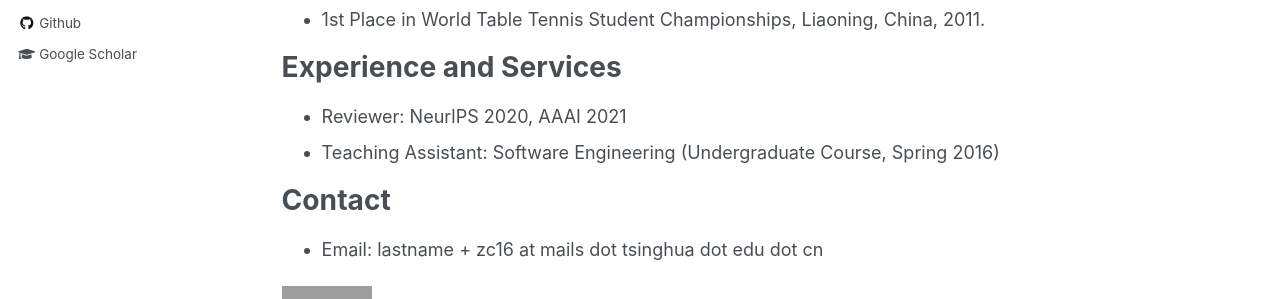
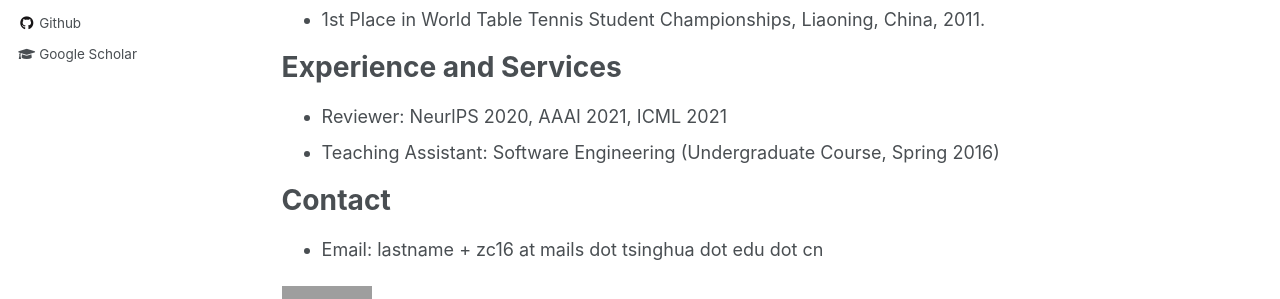
Before and after one commit to LinZichuan/linzichuan.github.io, a Jekyll site: the page built from _pages/about.md, in a window 1280 px wide and 900 px high, scrolled down 2042 px. Shown: the part 380-679 px from the top of the window. Built offline with Jekyll 4.4.1, drawn with Linux system fonts in a browser that asks for light colours; formulas are drawn with MathJax 3; grey boxes are pictures that could not be loaded.

Commit message:
Update about.md

```diff
--- a/_pages/about.md
+++ b/_pages/about.md
@@ -83,7 +83,7 @@ Awards & Honors
 
 Experience and Services
 ======
-- Reviewer: NeurlPS 2020, AAAI 2021
+- Reviewer: NeurlPS 2020, AAAI 2021, ICML 2021
 - Teaching Assistant: Software Engineering (Undergraduate Course, Spring 2016)
 
 Contact
```
